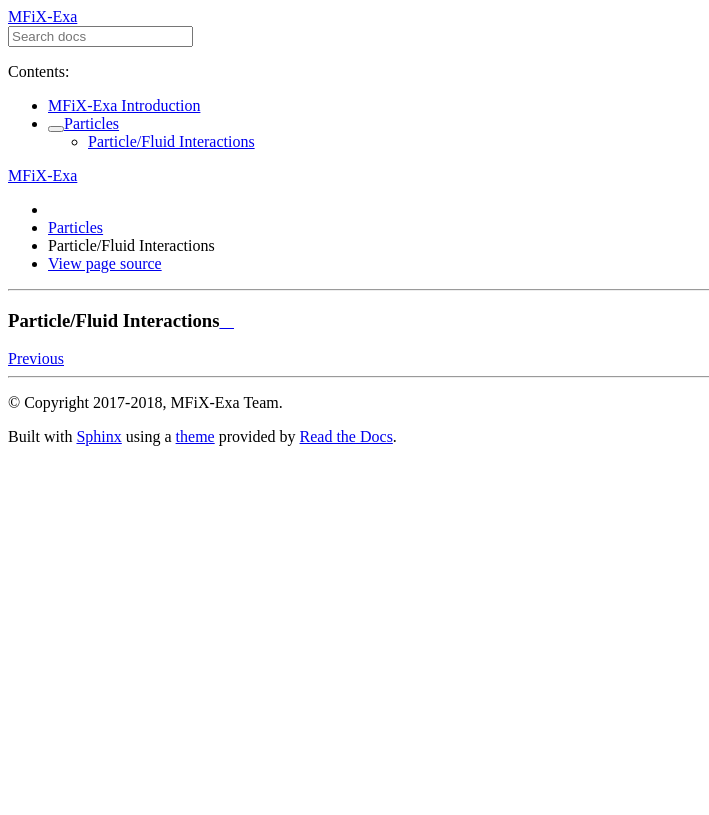
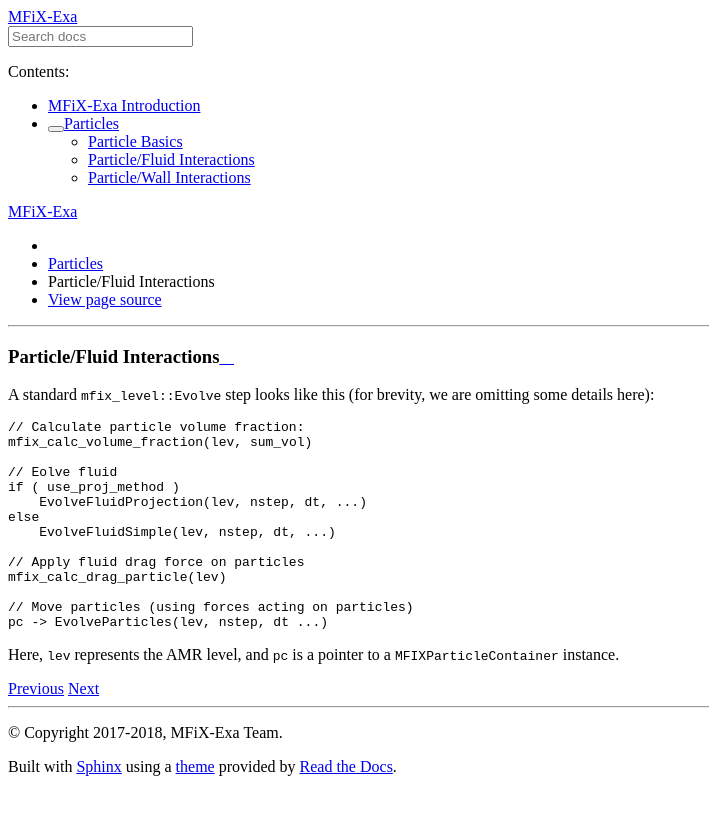
Before and after one commit to mwm126/MFIX-Exa, a Sphinx documentation site: the page built from docs/source/ParticleFuild.rst, in a window 1280 px wide. Shown: the top 815 px of the page, without its empty margins (0-709 px from the left). Built offline with Sphinx 7.4.7 and the Read the Docs theme 2.0.0, drawn with Linux system fonts in a browser that asks for light colours.

Commit message:
working on documenting particles

```diff
--- a/docs/source/ParticleFuild.rst
+++ b/docs/source/ParticleFuild.rst
@@ -1,2 +1,33 @@
+.. role:: cpp(code)
+   :language: c++
+
+
+.. _sec:particle-fluid:
+
 Particle/Fluid Interactions
 ===========================
+
+A standard :cpp:`mfix_level::Evolve` step looks like this (for brevity, we are
+omitting some details here):
+
+.. highlight:: c++
+
+::
+
+    // Calculate particle volume fraction:
+    mfix_calc_volume_fraction(lev, sum_vol)
+
+    // Eolve fluid
+    if ( use_proj_method )
+        EvolveFluidProjection(lev, nstep, dt, ...)
+    else
+        EvolveFluidSimple(lev, nstep, dt, ...)
+
+    // Apply fluid drag force on particles
+    mfix_calc_drag_particle(lev)
+
+    // Move particles (using forces acting on particles)
+    pc -> EvolveParticles(lev, nstep, dt ...)
+
+Here, ``lev`` represents the AMR level, and ``pc`` is a pointer to a
+:cpp:`MFIXParticleContainer` instance.
--- /dev/null
+++ b/docs/source/ParticleWalls.rst
@@ -0,0 +1,2 @@
+Particle/Wall Interactions
+==========================
```
Also changed, not shown: docs/source/ParticleBasics.rst (added, +10 -0 lines), docs/source/Particles.rst (+18 -0 lines).
